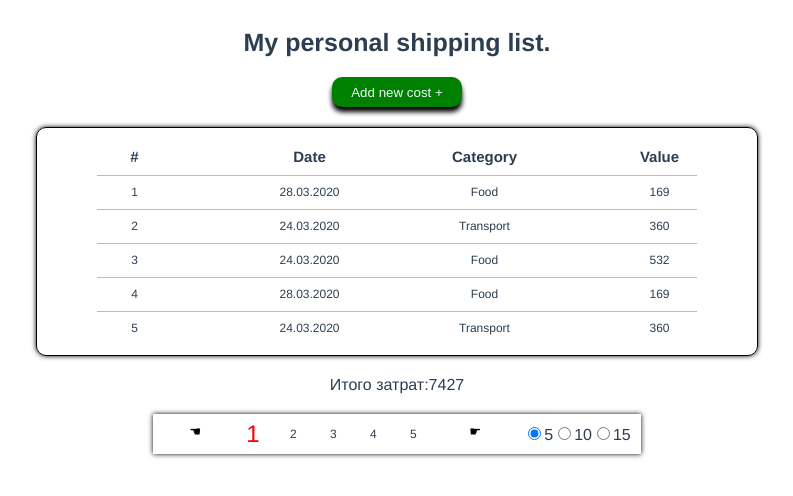
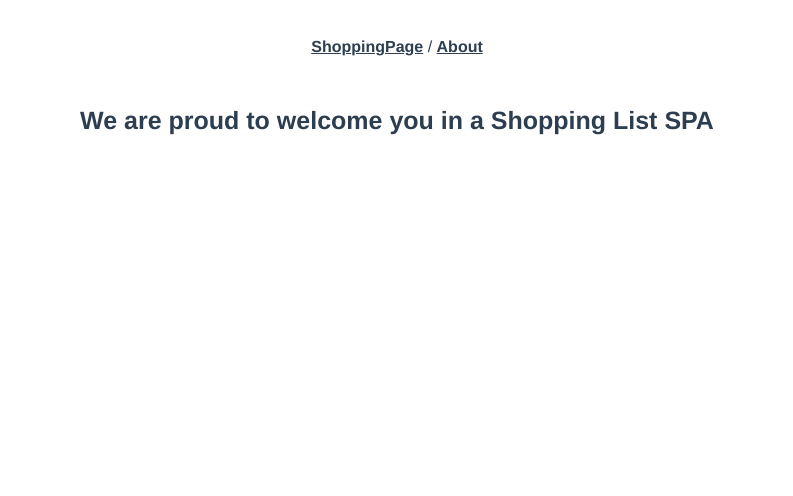
Before and after one commit to e-n-eliseev/vue-gb, a Vue app: page / in a window 1280 px wide. Shown: the top 496 px of the page, without its empty margins (243-1036 px from the left). Built offline with nearby package versions, Linux system fonts and the light colour scheme.

Commit message:
lesson5 initial commit

```diff
--- a/package.json
+++ b/package.json
@@ -10,6 +10,7 @@
   "dependencies": {
     "core-js": "^3.6.5",
     "vue": "^2.6.11",
+    "vue-router": "^3.5.3",
     "vuex": "^3.6.2"
   },
   "devDependencies": {
--- a/public/index.html
+++ b/public/index.html
@@ -5,7 +5,7 @@
   <meta charset="utf-8">
   <meta http-equiv="X-UA-Compatible" content="IE=edge">
   <meta name="viewport" content="width=device-width,initial-scale=1.0">
-  <title>Shipping List</title>
+  <title>Shopping List</title>
 </head>
 
 <body>
--- a/src/App.vue
+++ b/src/App.vue
@@ -1,94 +1,59 @@
 <template>
-  <div id="app" class="wrapper">
-    <h1>My personal shipping list.</h1>
-    <button
-      class="showAddToshoppingListFormBtn"
-      @click="showAddToshoppingListForm"
-      :title="addFormTolltip"
-    >
-      Add new cost +
-    </button>
-    <AddToShoppingList
-      v-if="isVisibleForm"
-      :items="length"
-      @addToList="addItemToList"
-      @addToCategory="addItemToCategoryList"
-    />
-    <ShoppingList
-      v-if="shoppingList.length"
-      :shoppingList="shoppingList.slice(this.firstItem, this.lastItem)"
-    />
-    <div v-if="shoppingList.length">Итого затрат:{{ getFSV }}</div>
-    <Pagination
-      v-if="length > pageSize"
-      :pages="length"
-      @choosePage="showPage"
-      @changePage="showPage"
-      @changeSize="changeSize"
-    />
+  <div id="app">
+    <div id="nav">
+      <a href="shoppingpage">ShoppingPage</a> /
+      <a href="about">About</a>
+    </div>
+    <ShoppingPage v-if="page === 'shoppingpage'" />
+    <About v-else-if="page === 'about'" />
+    <Welcome v-else-if="page === ''" />
+    <PageNotFound v-else />
   </div>
 </template>
 
 <script>
-import AddToShoppingList from "./components/AddToShoppingList.vue";
-import ShoppingList from "./components/ShoppingList .vue";
-import Pagination from "./components/Pagination.vue";
+import ShoppingPage from "./components/ShoppingPage.vue";
+import About from "./components/About.vue";
+import Welcome from "./components/Welcome.vue";
+import PageNotFound from "./components/PageNotFound.vue";
 
 export default {
   name: "App",
   components: {
-    ShoppingList,
-    AddToShoppingList,
-    Pagination,
+    About,
+    ShoppingPage,
+    Welcome,
+    PageNotFound,
   },
   data() {
     return {
-      addFormTolltip: "Открыть/закрыть окно добавления элемента списка",
-      isVisibleForm: false,
-      firstItem: 0,
-      lastItem: 5,
-      pageSize: 5,
+      page: "",
     };
   },
-  computed: {
-    getFSV() {
-      return this.$store.getters.getFullShoppingValue;
-    },
-    shoppingList() {
-      return this.$store.getters.getShoppingList;
-    },
-    length() {
-      return this.shoppingList.length;
+  methods: {
+    setPage() {
+      this.page = location.pathname.slice(1);
     },
   },
-  methods: {
-    changeSize(number) {
-      this.pageSize = number;
-      this.lastItem = number;
-      this.firstItem = 0;
-    },
-    showPage(page) {
-      this.firstItem = (page - 1) * this.pageSize;
-      this.lastItem = page * this.pageSize;
-    },
-    showAddToshoppingListForm() {
-      this.isVisibleForm = !this.isVisibleForm;
-    },
-    addItemToList(data) {
-      this.$store.commit("addDataToShoppingList", data);
-    },
-    addItemToCategoryList(data) {
-      this.$store.commit("addDataToCategoryList", data);
-    },
+  mounted() {
+    const links = document.querySelectorAll("a");
+    links.forEach((link) => {
+      link.addEventListener("click", (event) => {
+        event.preventDefault();
+        history.pushState({}, "", link.href);
+        this.setPage();
+      });
+    });
+    this.setPage();
+    window.addEventListener("popstate", this.setPage);
   },
-  created() {
-    this.$store.dispatch("fetchData");
-    this.$store.dispatch("loadCategories");
+  beforeDestroy() {
+    window.removeEventListener("popstate", this.setPage);
   },
 };
 </script>
 
-<style>
+<style scoped>
 #app {
   font-family: Avenir, Helvetica, Arial, sans-serif;
   -webkit-font-smoothing: antialiased;
@@ -96,30 +61,15 @@ export default {
   text-align: center;
   color: #2c3e50;
 }
-.wrapper {
-  width: 1200px;
-  display: flex;
-  flex-direction: column;
-  align-items: center;
-  justify-content: center;
-  margin: 0 auto;
+
+#nav {
+  padding: 30px;
 }
-h1 {
-  font-size: 25px;
-  margin: 20px 0;
+a {
+  font-weight: bold;
+  color: #2c3e50;
 }
-.showAddToshoppingListFormBtn {
-  color: aliceblue;
-  background: green;
-  border-radius: 10px;
-  min-width: 130px;
-  min-height: 30px;
-  box-shadow: 0 5px 5px black;
-  border: none;
-  transition: 0.1s ease-in-out;
-}
-.showAddToshoppingListFormBtn:active {
-  transform: translateY(5px);
-  box-shadow: 0 0px 0px black;
+a.router-link-exact-active {
+  color: #42b983;
 }
 </style>
--- /dev/null
+++ b/src/components/About.vue
@@ -0,0 +1,5 @@
+<template>
+  <div class="about">
+    <h1>This page will note your shopping list</h1>
+  </div>
+</template>
--- /dev/null
+++ b/src/components/PageNotFound.vue
@@ -0,0 +1,5 @@
+<template>
+  <div class="about">
+    <h1>Sorry, but this page is not Found</h1>
+  </div>
+</template>
--- /dev/null
+++ b/src/components/ShoppingPage.vue
@@ -0,0 +1,118 @@
+<template>
+  <div class="wrapper">
+    <h1>My personal shipping list.</h1>
+    <button
+      class="showAddToshoppingListFormBtn"
+      @click="showAddToshoppingListForm"
+      :title="addFormTolltip"
+    >
+      Add new cost +
+    </button>
+    <AddToShoppingList
+      v-if="isVisibleForm"
+      :items="length"
+      @addToList="addItemToList"
+      @addToCategory="addItemToCategoryList"
+    />
+    <ShoppingList
+      v-if="shoppingList.length"
+      :shoppingList="shoppingList.slice(this.firstItem, this.lastItem)"
+    />
+    <div v-if="shoppingList.length">Итого затрат:{{ getFSV }}</div>
+    <Pagination
+      v-if="length > pageSize"
+      :pages="length"
+      @choosePage="showPage"
+      @changePage="showPage"
+      @changeSize="changeSize"
+    />
+  </div>
+</template>
+
+<script>
+import AddToShoppingList from "./AddToShoppingList.vue";
+import ShoppingList from "./ShoppingList .vue";
+import Pagination from "./Pagination.vue";
+
+export default {
+  name: "ShoppingPage",
+  components: {
+    ShoppingList,
+    AddToShoppingList,
+    Pagination,
+  },
+  data() {
+    return {
+      addFormTolltip: "Открыть/закрыть окно добавления элемента списка",
+      isVisibleForm: false,
+      firstItem: 0,
+      lastItem: 5,
+      pageSize: 5,
+    };
+  },
+  computed: {
+    getFSV() {
+      return this.$store.getters.getFullShoppingValue;
+    },
+    shoppingList() {
+      return this.$store.getters.getShoppingList;
+    },
+    length() {
+      return this.shoppingList.length;
+    },
+  },
+  methods: {
+    changeSize(number) {
+      this.pageSize = number;
+      this.lastItem = number;
+      this.firstItem = 0;
+    },
+    showPage(page) {
+      this.firstItem = (page - 1) * this.pageSize;
+      this.lastItem = page * this.pageSize;
+    },
+    showAddToshoppingListForm() {
+      this.isVisibleForm = !this.isVisibleForm;
+    },
+    addItemToList(data) {
+      this.$store.commit("addDataToShoppingList", data);
+    },
+    addItemToCategoryList(data) {
+      this.$store.commit("addDataToCategoryList", data);
+    },
+  },
+  created() {
+    this.$store.dispatch("fetchData");
+    this.$store.dispatch("loadCategories");
+  },
+};
+</script>
+
+<style>
+.wrapper {
+  width: 1200px;
+  display: flex;
+  flex-direction: column;
+  align-items: center;
+  justify-content: center;
+  margin: 0 auto;
+}
+h1 {
+  font-size: 25px;
+  margin: 20px 0;
+}
+.showAddToshoppingListFormBtn {
+  color: aliceblue;
+  background: green;
+  border-radius: 10px;
+  min-width: 130px;
+  min-height: 30px;
+  box-shadow: 0 5px 5px black;
+  border: none;
+  transition: 0.1s ease-in-out;
+}
+.showAddToshoppingListFormBtn:active {
+  transform: translateY(5px);
+  box-shadow: 0 0px 0px black;
+}
+</style>
--- /dev/null
+++ b/src/components/Welcome.vue
@@ -0,0 +1,5 @@
+<template>
+  <div class="about">
+    <h1>We are proud to welcome you in a Shopping List SPA</h1>
+  </div>
+</template>
--- a/src/main.js
+++ b/src/main.js
@@ -1,10 +1,12 @@
 import Vue from 'vue'
 import App from './App.vue'
 import store from './store'
+import router from './router'
 
 Vue.config.productionTip = false
 
 new Vue({
+  router,
   store,
   render: h => h(App),
 }).$mount('#app')
--- /dev/null
+++ b/src/router/index.js
@@ -0,0 +1,39 @@
+import Vue from 'vue'
+import VueRouter from 'vue-router'
+import ShoppingPage from '../components/ShoppingPage';
+import About from '../components/About';
+import Welcome from "../components/Welcome.vue";
+import PageNotFound from "../components/PageNotFound.vue";
+
+Vue.use(VueRouter)
+
+const routes = [
+    {
+        path: '/shoppingage',
+        name: 'ShoppingPage',
+        component: ShoppingPage
+    },
+    {
+        path: '/about',
+        name: 'About',
+        component: About
+    },
+    {
+        path: '/',
+        name: 'Welcome',
+        component: Welcome
+    },
+    {
+        path: '*',
+        name: 'PageNotFound',
+        component: PageNotFound
+    }
+]
+
+const router = new VueRouter({
+    mode: 'history',
+    base: process.env.BASE_URL,
+    routes
+})
+
+export default router
```
Also changed, not shown: 1 other file (tests, documents, lock files or other folders).
